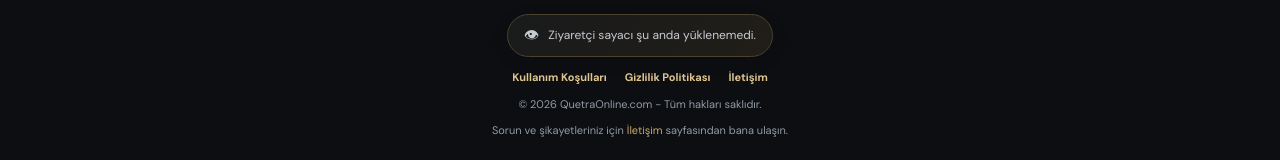
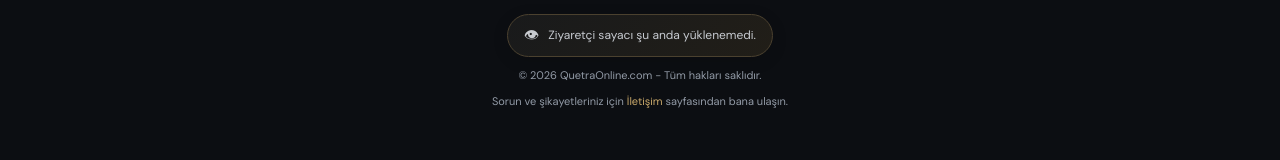
Before and after one commit to quetraonline/quetraonline, a Next.js app: page / in a window 1280 px wide. Shown: the part 1236-1396 px from the top of the page. Built offline with nearby package versions, Linux system fonts and the light colour scheme; no server answers; the database is empty.

Commit message:
Restore the original homepage footer without legal links

```diff
--- a/app/page.js
+++ b/app/page.js
@@ -109,11 +109,6 @@ export default async function Home() {
         <footer className="site-footer" id="contact">
           <img className="footer-logo" src="/quetra-logo.svg?v=20261108" alt="QuetraOnline" />
           <VisitorCounter />
-          <nav className="legal-footer-links" aria-label="Yasal bağlantılar">
-            <a href="/terms-of-service">Kullanım Koşulları</a>
-            <a href="/privacy-policy">Gizlilik Politikası</a>
-            <a href="/iletisim">İletişim</a>
-          </nav>
           <p>© 2026 QuetraOnline.com - Tüm hakları saklıdır.</p>
           <p>Sorun ve şikayetleriniz için <a href="/iletisim">İletişim</a> sayfasından bana ulaşın.</p>
         </footer>
```
